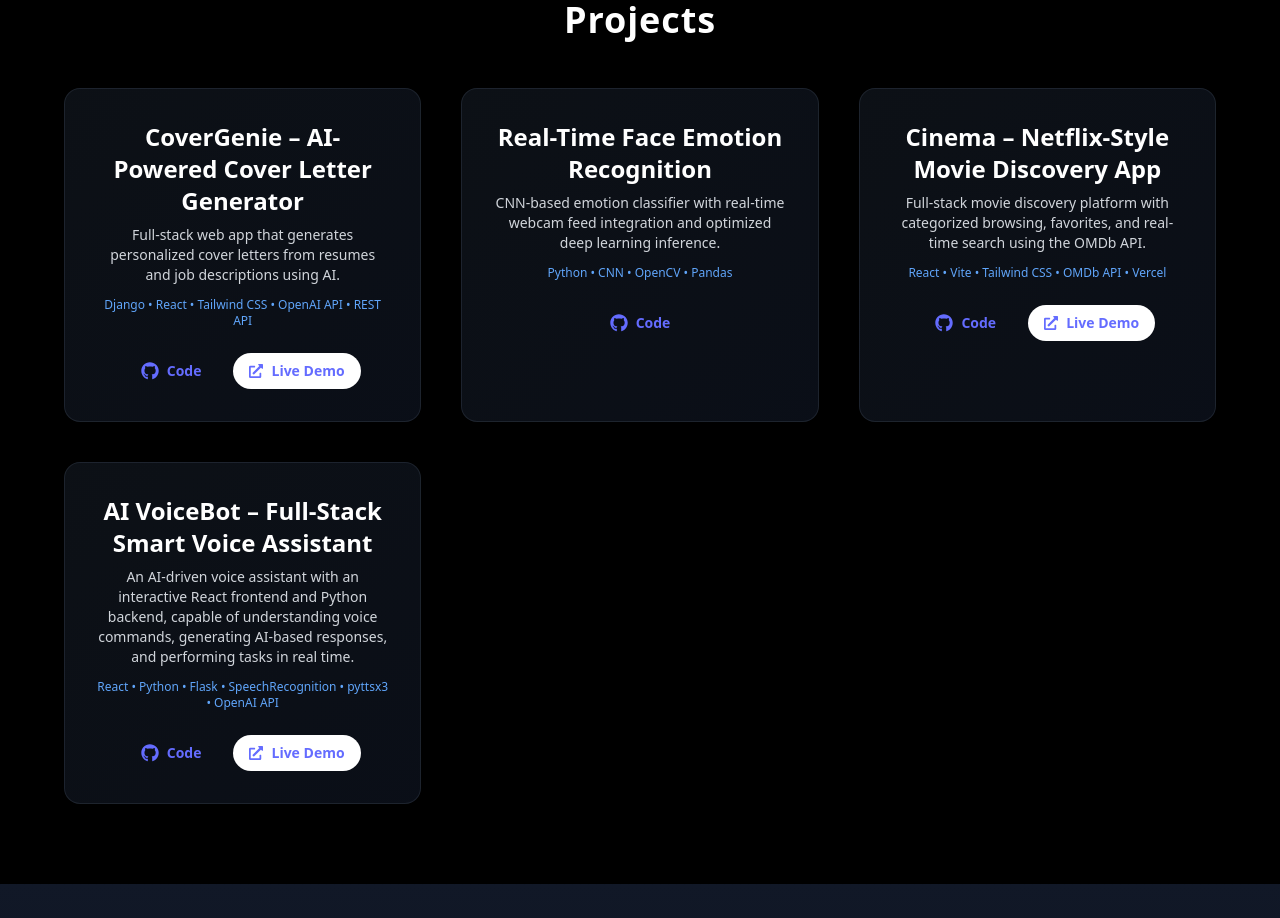
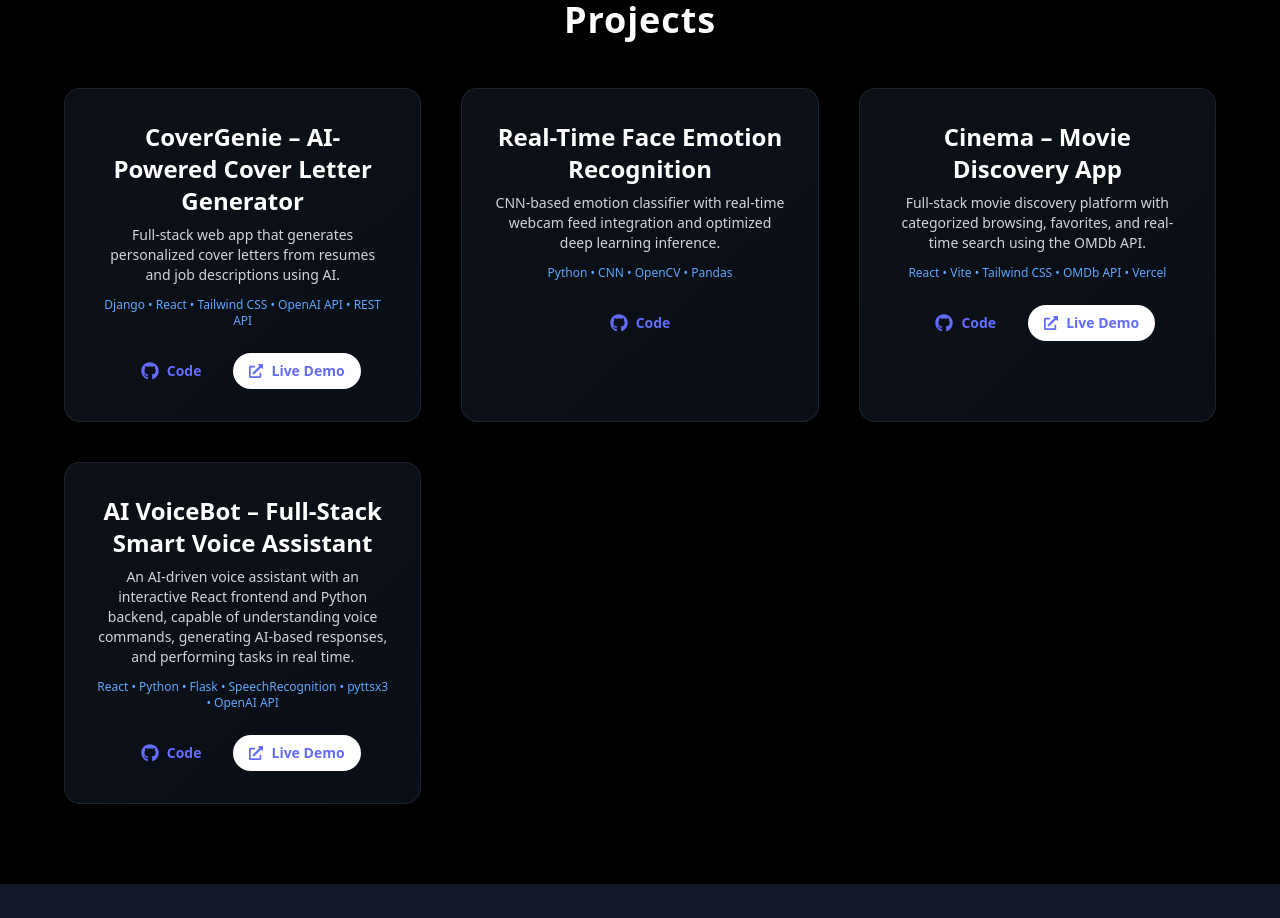
Before and after one commit to satwiknarwa/satwiknarwa-portfolio, a React (Vite) app: page / in a window 1280 px wide. Shown: the part 1880-2798 px from the top of the page. Built offline with nearby package versions, Linux system fonts and the light colour scheme.

Commit message:
removed description in project netflix style

```diff
--- a/src/components/Projects.jsx
+++ b/src/components/Projects.jsx
@@ -20,7 +20,7 @@ const projects = [
     github: "https://github.com/satwiknarwa/face-emotion-recognization",
   },
   {
-    name: "Cinema – Netflix-Style Movie Discovery App",
+    name: "Cinema –  Movie Discovery App",
     description:
       "Full-stack movie discovery platform with categorized browsing, favorites, and real-time search using the OMDb API.",
     tech: "React • Vite • Tailwind CSS • OMDb API • Vercel",
```
